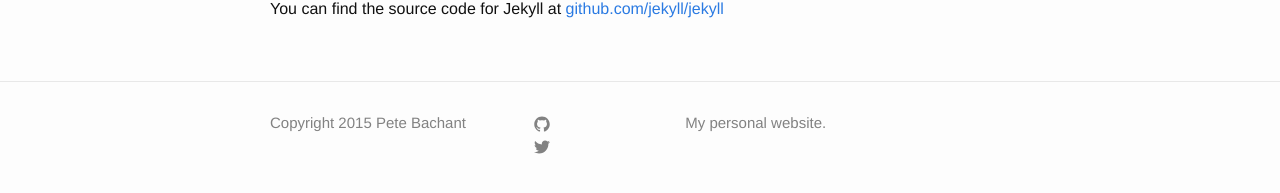
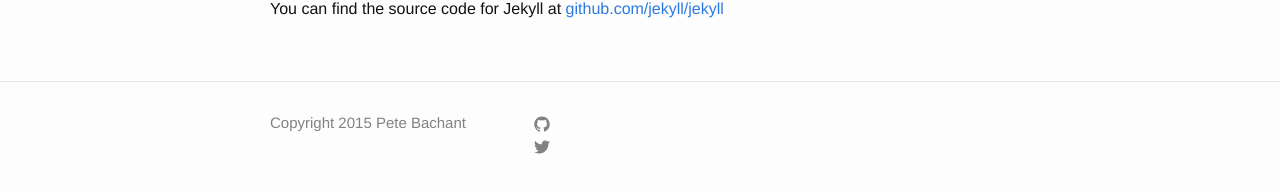
Before and after one commit to petebachant/petebachant.github.io, a Jekyll site: the page built from about.md, in a window 1280 px wide. Shown: the part 269-462 px from the top of the page. Built offline with Jekyll 4.4.1, drawn with Linux system fonts in a browser that asks for light colours; Markdown is read by kramdown in place of the engine named in the settings.

Commit message:
Remove third footer column

```diff
--- a/_includes/footer.html
+++ b/_includes/footer.html
@@ -35,10 +35,6 @@
           {% endif %}
         </ul>
       </div>
-
-      <div class="footer-col  footer-col-3">
-        <p class="text">{{ site.description }}</p>
-      </div>
     </div>
 
   </div>
```
